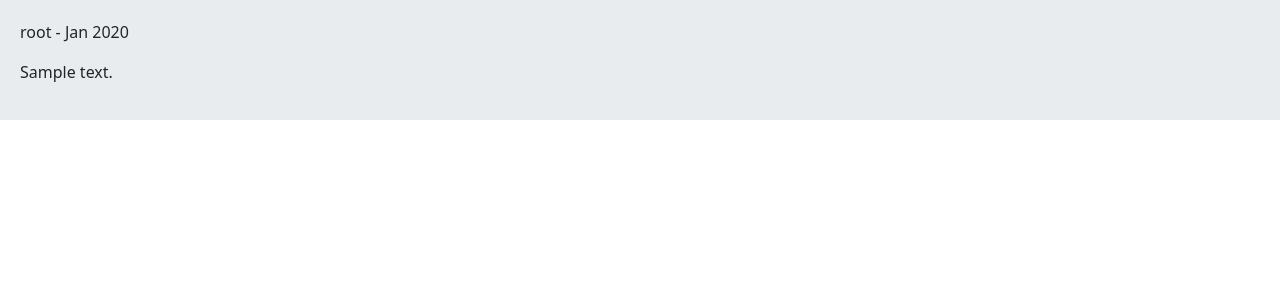
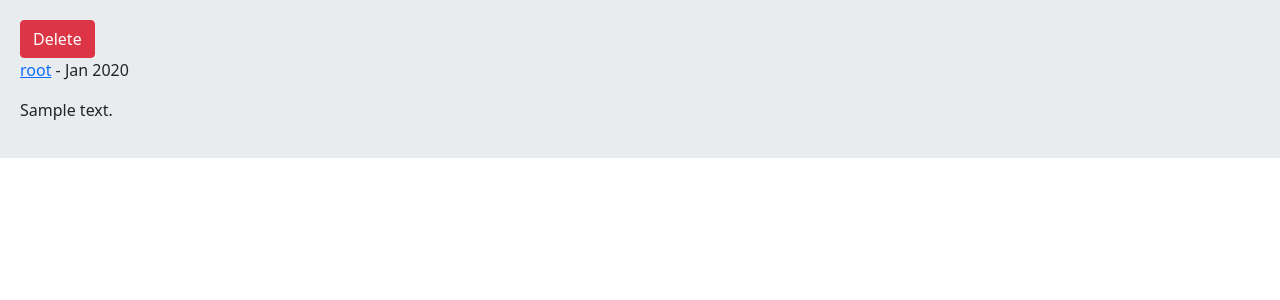
Before and after one commit to Seyyed-Mahdi-Sepahbodi/social_network_with_django, a Django app: a page that uses mySocialNetwork/home/templates/home/detail.html in a window 1280 px wide. Shown: the part 56-356 px from the top of the page. Run offline with Django 4.2, Linux system fonts and the light colour scheme; a user stored in the database is signed in; data comes from the database, SQL or seed files in the repository; both versions use the stored data as it was after the commit; tables that the repository leaves empty hold one stand-in row (values such as "Sample post").

Commit message:
write post delete view

```diff
--- a/mySocialNetwork/home/templates/home/detail.html
+++ b/mySocialNetwork/home/templates/home/detail.html
@@ -1,6 +1,11 @@
 {% extends 'base.html' %}
 
 {% block content %}
-    <p>{{ post.user.username }} - {{ post.updated_at|date:"M Y" }}</p>
+
+    {% if request.user.id == post.user.id %}
+        <a href="{% url 'home:post_delete' post.id %}" class="btn btn-danger">Delete</a>
+    {% endif %}
+
+    <p><a href="{% url 'account:user_profile' user.id %}">{{ post.user.username }}</a> - {{ post.updated_at|date:"M Y" }}</p>
     <p>{{ post.body }}</p>
 {% endblock content %}
--- a/mySocialNetwork/home/urls.py
+++ b/mySocialNetwork/home/urls.py
@@ -6,4 +6,5 @@ app_name = 'home'
 urlpatterns = [
     path('', views.HomeView.as_view(), name='home'),
     path('post/<int:post_id>/<slug:post_slug>/', views.PostDetailView.as_view(), name='post_detail'),
+    path('delete/<int:post_id>/', views.PostDeleteView.as_view(), name='post_delete'),
 ]
--- a/mySocialNetwork/home/views.py
+++ b/mySocialNetwork/home/views.py
@@ -1,6 +1,8 @@
-from django.shortcuts import render
+from django.shortcuts import render, redirect
 from django.views import View
 from .models import Post
+from django.contrib.auth.mixins import LoginRequiredMixin
+from django.contrib import messages
 
 # Create your views here.
 
@@ -15,3 +17,14 @@ class PostDetailView(View):
     def get(self, request, post_id, post_slug):
         post = Post.objects.get(pk=post_id, slug=post_slug)
         return render(request, 'home/detail.html', {'post':post})
+
+
+class PostDeleteView(LoginRequiredMixin, View):
+    def get(self, request, post_id):
+        post = Post.objects.get(pk=post_id)
+        if post.user.id == request.user.id:
+            post.delete()
+            messages.success(request, 'post deleted successfully', 'success')
+        else:
+            messages.error(request, 'You can not delete this post', 'danger')
+        return redirect('home:home')
```
Also changed, not shown: mySocialNetwork/account/views.py (line endings or trailing spaces), mySocialNetwork/db.sqlite3.
